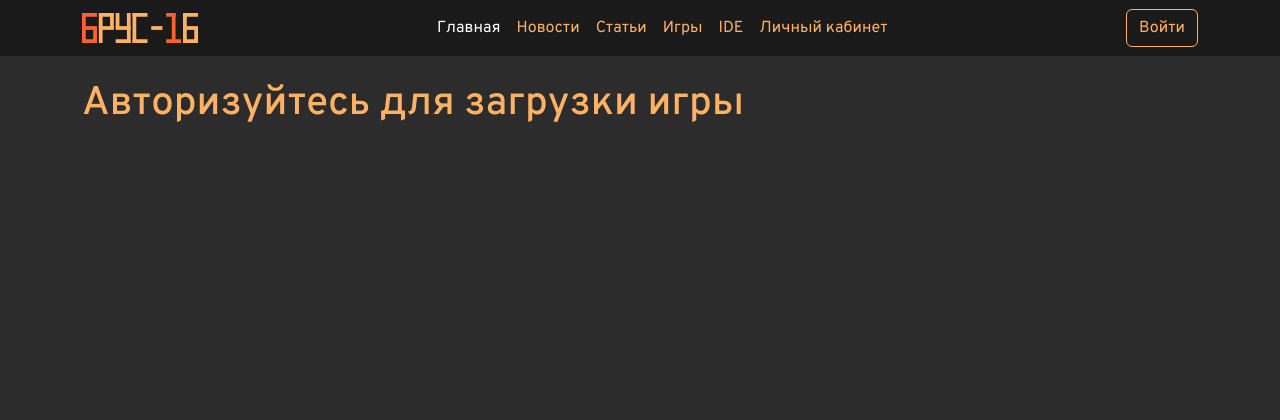
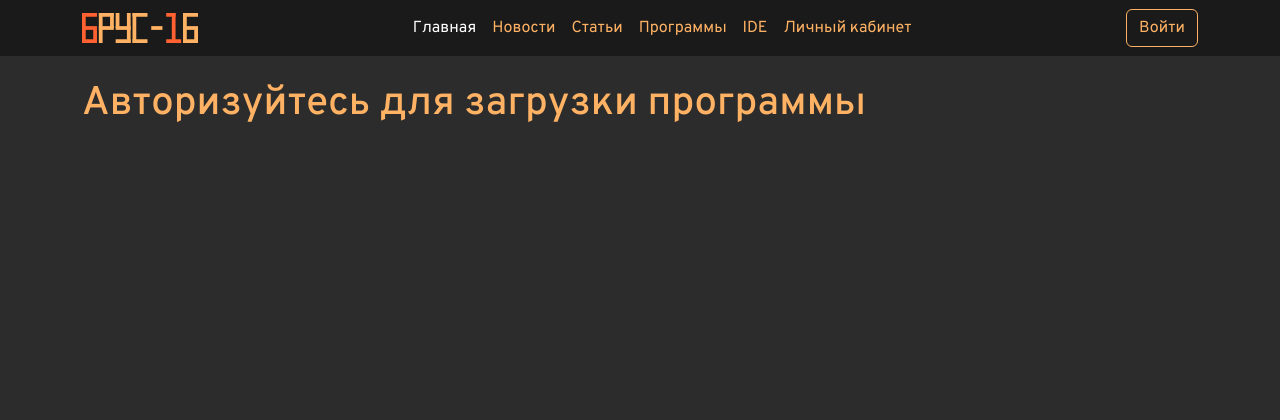
Before and after one commit to Papr1ka/brus16_site, a FastAPI app: page /games/upload_game in a window 1280 px wide. Shown: the top 420 px of the page. Run offline with FastAPI, Linux system fonts and the light colour scheme; data that the repository does not hold is empty; some libraries are stand-ins or nearby versions.

Commit message:
games -> programs

```diff
--- a/forms.py
+++ b/forms.py
@@ -96,12 +96,12 @@ class PostForm(Form):
     ], default="", description="Содержание в формате markdown")
 
 class GameForm(Form):
-    title = StringField("Название игры", [
+    title = StringField("Название программы", [
         validators.DataRequired(message="Заполните данное поле")
     ], default="", description="Введите название")
     description = StringField("Описание", [
         validators.DataRequired(message="Заполните данное поле"),
-    ], default="", description="Описание игры в формате markdown")
+    ], default="", description="Описание программы в формате markdown")
     preview = FileField("Превью", [image_extension_requred])
-    binary = FileField("Файл игры", [bin_extension])
+    binary = FileField("Файл программы", [bin_extension])
     tag = SelectField("Тег", [validators.DataRequired(message="Выберите тег")], description="Тег", coerce=int)
--- a/templates/base.html
+++ b/templates/base.html
@@ -31,7 +31,7 @@
       <li class="nav-item"><a class="nav-link active" href="{{ url_for('home') }}">Главная</a></li>
       <li class="nav-item"><a class="nav-link" href="{{ url_for('posts') }}?type=новость">Новости</a></li>
       <li class="nav-item"><a class="nav-link" href="{{ url_for('posts') }}?type=статья">Статьи</a></li>
-      <li class="nav-item"><a class="nav-link" href="{{ url_for('games') }}">Игры</a></li>
+      <li class="nav-item"><a class="nav-link" href="{{ url_for('games') }}">Программы</a></li>
       <li class="nav-item"><a class="nav-link" href="{{ url_for('get_ide') }}">IDE</a></li>
       <li class="nav-item"><a class="nav-link" href="{{ url_for('get_cabinet') }}">Личный кабинет</a></li>
     </ul>
--- a/templates/cabinet.html
+++ b/templates/cabinet.html
@@ -53,7 +53,7 @@
     </section>
 
     <section class="container my-5">
-        <h3 class="text-primary-custom mb-4">Игры на модерации</h2>
+        <h3 class="text-primary-custom mb-4">Программы на модерации</h2>
         {% if pending_games %}
             <div class="row g-4">
                 {% for game in pending_games %}
@@ -63,7 +63,7 @@
                 {% endfor %}
             </div>
         {% else %}
-            <p>Нет игр на модерации</p>
+            <p>Нет программ на модерации</p>
         {% endif %}
     </section>
 
--- a/templates/edit_game.html
+++ b/templates/edit_game.html
@@ -4,7 +4,7 @@
 
 {% if request.state.user %}
 <div class="container my-4">
-    <h1 class="text-primary-custom">Загрузка игры</h1>
+    <h1 class="text-primary-custom">Загрузка программы</h1>
     {% if create %}
     <form action="{{ url_for('upload_game') }}" method="post" enctype="multipart/form-data">
     {% else %}
@@ -65,7 +65,7 @@
         </div>
         {% endif %}
         {% if create %}
-            <input type="submit" name="action" class="btn btn-primary-custom" value="Загрузить игру">
+            <input type="submit" name="action" class="btn btn-primary-custom" value="Загрузить программу">
         {% else %}
             <input type="submit" name="action" class="btn btn-outline-primary-custom me-2" value="Сохранить">
             <input type="submit" name="action" class="btn btn-danger" value="Удалить">
@@ -76,7 +76,7 @@
 
 {% if not request.state.user %}
 <div class="container my-4">
-    <h1 class="text-primary-custom">Авторизуйтесь для загрузки игры</h1>
+    <h1 class="text-primary-custom">Авторизуйтесь для загрузки программы</h1>
 </div>
 {% endif %}
 
--- a/templates/games.html
+++ b/templates/games.html
@@ -5,7 +5,7 @@
     <div class="row">
         <div class="col-lg-8 mb-4">
             <div class="d-flex-medium flex-wrap gap-2 mb-4">
-                <h2>Игры</h2>
+                <h2>Программы</h2>
                 <form action="{{ url_for('games') }}" class="ms-auto btn-group" method="get">
                     <select id="tag" name="tag" class="h-fit form-select filter-btn create" style="width: auto; border-bottom-right-radius: 0; border-top-right-radius: 0;">
                         <option value="0">Все</option>
@@ -15,7 +15,7 @@
                     </select>
                     <button type="submit" class="btn mb-3 filter-btn create">Применить</button>
                 </form>
-                <a href="{{ url_for('upload_game') }}" class="btn filter-btn create h-fit">Загрузить игру</a>
+                <a href="{{ url_for('upload_game') }}" class="btn filter-btn create h-fit">Загрузить программу</a>
             </div>
 
             <div class="row g-4">
@@ -23,7 +23,7 @@
                     <div class="col-12">
                         <div class="card card-bg">
                             <div class="card-body">
-                                <p class="card-text">Загрузите игру и будьте первым!</p>
+                                <p class="card-text">Загрузите и будьте первым!</p>
                             </div>
                         </div>
                     </div>
--- a/templates/privacy_policy.html
+++ b/templates/privacy_policy.html
@@ -21,7 +21,7 @@
 
     <p><strong>1.2.</strong> В процессе использования Сайта сохраняются:</p>
     <ul>
-        <li>публикуемый пользователем контент (тексты статей и игр, изображения, файлы игр, комментарии). Контент может содержать персональные данные, если пользователь добавил их туда добровольно;</li>
+        <li>публикуемый пользователем контент (тексты статей и программ, изображения, файлы программ, комментарии). Контент может содержать персональные данные, если пользователь добавил их туда добровольно;</li>
         <li>данные об авторстве контента (привязка к учётной записи);</li>
         <li>код, отправленный на выполнение в IDE, сохраняется только на время обработки и удаляется сразу по её окончанию. Код не является персональными данными.</li>
     </ul>
--- a/templates/terms_of_use.html
+++ b/templates/terms_of_use.html
@@ -6,7 +6,7 @@
     <p class="date">Дата публикации: 6 августа 2026 г.</p>
 
     <p>
-        <strong>Контент</strong> — любая информация, загружаемая пользователями на Сайт (игры, статьи, комментарии).
+        <strong>Контент</strong> — любая информация, загружаемая пользователями на Сайт (программы, статьи, комментарии).
     </p>
 
     <h2>1. Общие положения</h2>
@@ -42,7 +42,7 @@
     <p><strong>3.7.1.</strong> Пользователь, чей контент был удалён на основании п. 3.6.2., может направить мотивированное обращение на почту <span class="email">support@brus16.ru</span> с темой «Обжалование удаления контента» и указанием:</p>
     <ul>
         <li>имени пользователя;</li>
-        <li>описания удалённого контента, достаточного для его идентификации (например, заголовок статьи/игры);</li>
+        <li>описания удалённого контента, достаточного для его идентификации (например, заголовок статьи/программы);</li>
         <li>обоснования, почему Администрация должна пересмотреть решение.</li>
     </ul>
 
@@ -62,7 +62,7 @@
     <h2>5. Уведомления по электронной почте</h2>
     <p><strong>5.1.</strong> Регистрируясь, пользователь соглашается получать уведомления на указанный email в случаях:</p>
     <ul>
-        <li>публикация его поста/игры;</li>
+        <li>публикация его поста/программы;</li>
         <li>сброс пароля;</li>
         <li>получение комментария под контентом автора;</li>
         <li>удаление его контента в случаях, предусматриваемых п. 3.6.2;</li>
```
Also changed, not shown: db.py (+0 -7 lines), templates/home.html (+1 -18 lines).
